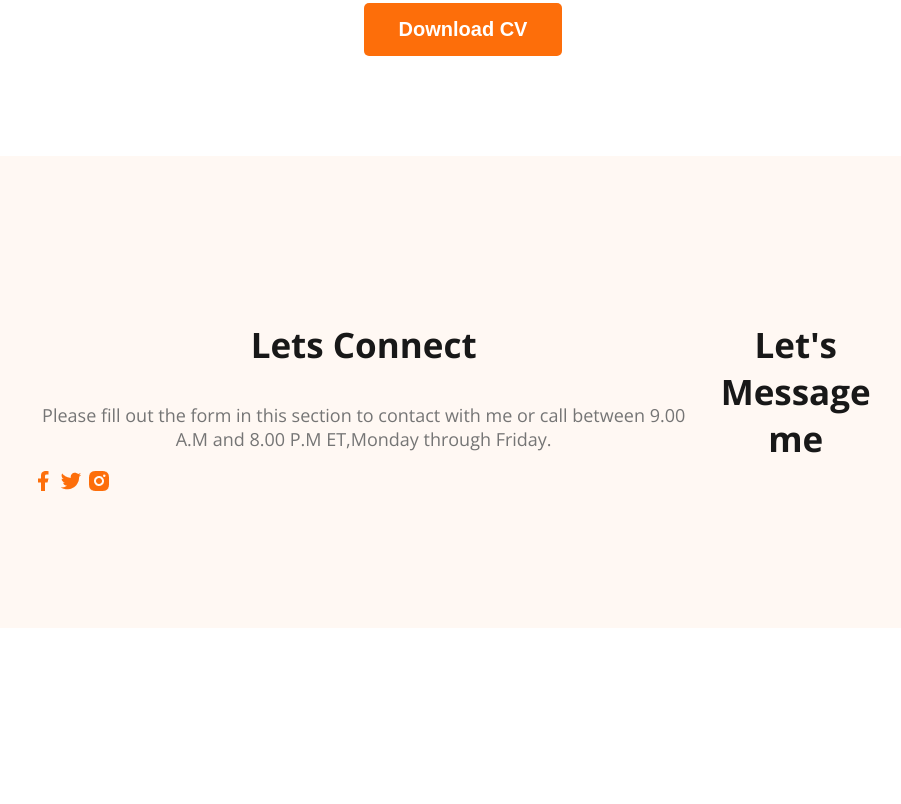
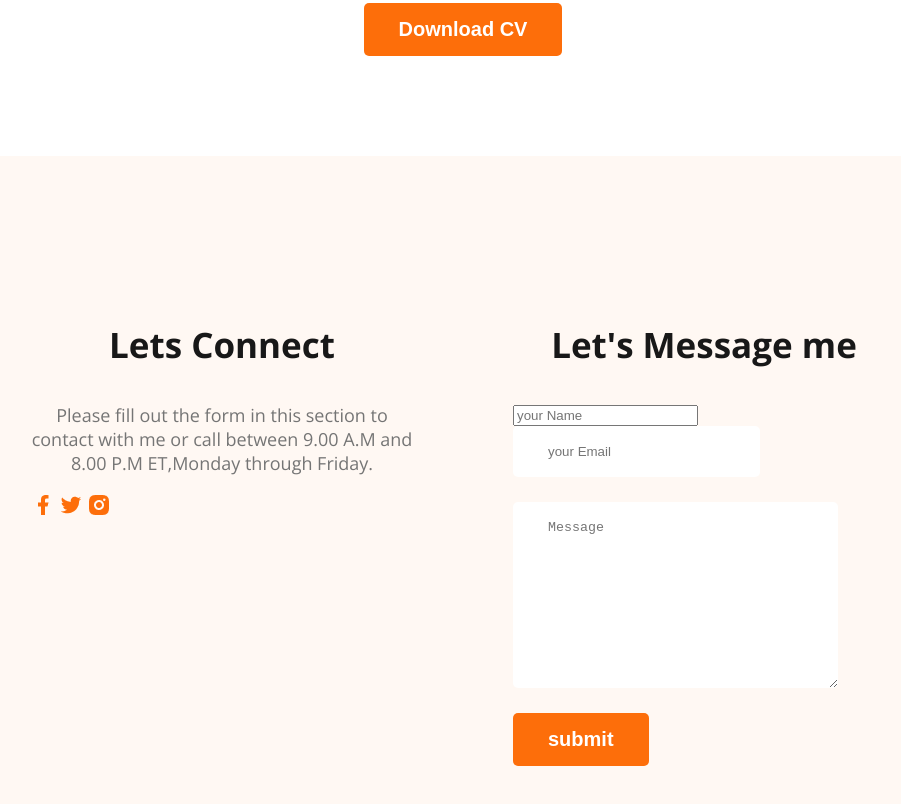
Before and after one commit to FahimaAlo/web-developer-portfolio, a plain HTML site: page index.html in a window 1280 px wide. Shown: the part 3116-3920 px from the top of the page, without its empty margins (177-1078 px from the left). Before the commit the page ends 3752 px from the top, so only its background shows below. Drawn offline with nearby package versions, Linux system fonts and the light colour scheme.

Commit message:
finished footer section

```diff
--- a/index.html
+++ b/index.html
@@ -173,6 +173,12 @@
 </div>
 <div class="footer-column">
     <h3 class="section-title">Let's Message me</h3>
+    <form class="contact" action="">
+        <input type="text" placeholder="your Name">
+        <input type="email" name="" placeholder="your Email" id="">
+        <textarea name="" placeholder="Message" id="" cols="30" rows="10"></textarea>
+        <input class="btn-primary"  type="submit" value="submit">
+    </form>
 </div>
     </footer>
 </body>
--- a/styles/portfolio.css
+++ b/styles/portfolio.css
@@ -173,6 +173,24 @@ main section{
 footer{
     display: flex;
     background: #FFF8F3;
+    gap: 100px;
     margin-top: 100px;
     padding: 130px 200px;
 }
+.footer-column{
+    width: 50%;
+}
+    .social-links{
+        margin-right: 25px;
+    }
+
+
+.contact input[type="test"],  .contact input[type="email"], textarea{
+    display: block;
+    margin-bottom: 25px;
+    padding: 18px 35px;
+    color: #757575;
+    border-radius: 5px;
+    background: #FFF;
+    border: 0;
+}
```
